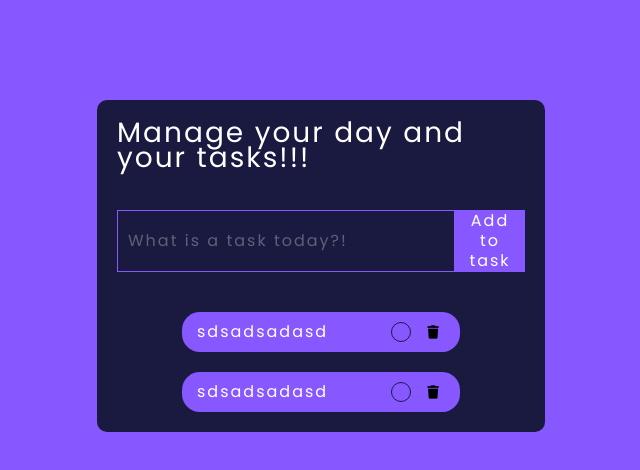
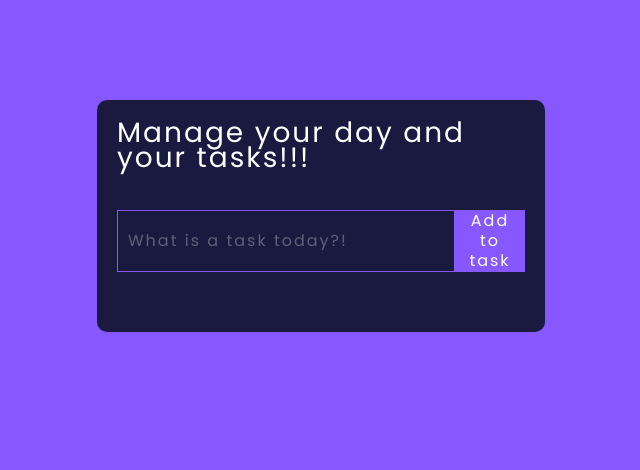
Before and after one commit to RauliAbdulaevi/js-homewrok-6, a plain HTML site: page index.html in a window 1280 px wide. Shown: the whole page, without its empty margins (319-959 px from the left). Drawn offline with Linux system fonts and the light colour scheme.

Commit message:
final version

```diff
--- a/index.html
+++ b/index.html
@@ -20,20 +20,6 @@
                 <button class="add_btn standart_text_size">Add to task</button>
             </div>
             <ul class="list_of_tasks">
-                <li class="tasks">
-                    <h3 class="daily_task standart_text_size">sdsadsadasd</h3>
-                    <div class="check_and_remove_btns">
-                        <div class="check_box"> <i class="fa-solid fa-check check_box_icon"></i> </div>
-                        <button class="delete_btn"><i class="fa-solid fa-trash trash_button"></i></button>
-                    </div>
-                </li>
-                <li class="tasks">
-                    <h3 class="daily_task standart_text_size ">sdsadsadasd</h3>
-                    <div class="check_and_remove_btns">
-                        <div class="check_box"> <i class="fa-solid fa-check check_box_icon"></i> </div>
-                        <button class="delete_btn"><i class="fa-solid fa-trash trash_button"></i></button>
-                    </div>
-                </li>
             </ul>
         </div>
     </div>
```
